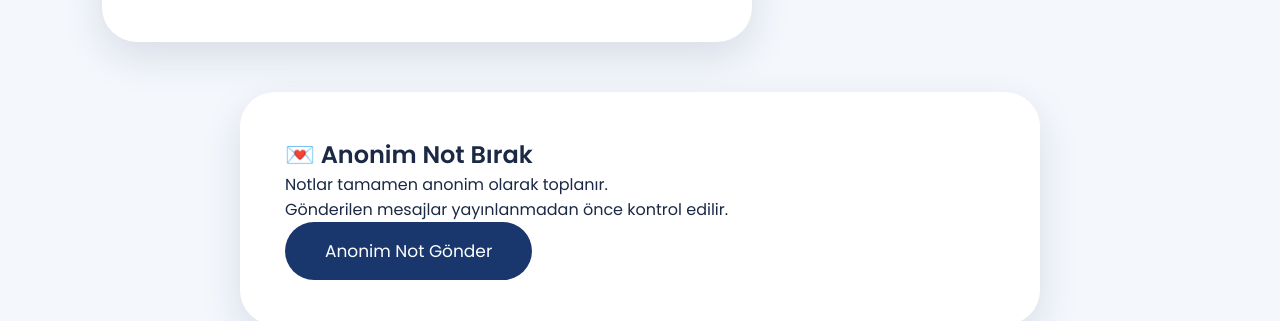
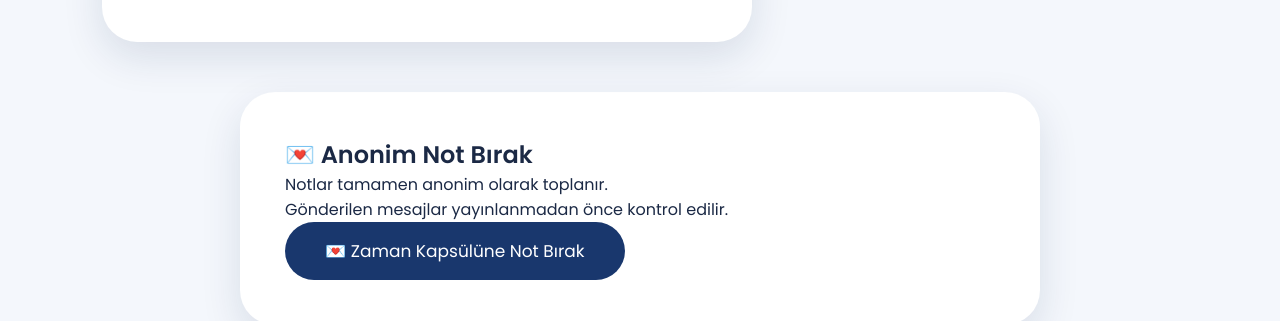
Before and after one commit to nfl26mezunlari09-arch/nfl26mezunlari, a plain HTML site: page mektup.html in a window 1280 px wide. Shown: the part 642-963 px from the top of the page. Drawn offline with nearby package versions, Linux system fonts and the light colour scheme.

Commit message:
Update mektup.html

```diff
--- a/mektup.html
+++ b/mektup.html
@@ -82,9 +82,9 @@ Gönderilen mesajlar yayınlanmadan önce kontrol edilir.
 
 
 
-<a href="GOOGLE_FORM_LINKINI_BURAYA_EKLE" class="primary-button">
+<a href="https://forms.gle/yx9dzL2bUtVv15G36" target="_blank" class="primary-button">
 
-Anonim Not Gönder
+💌 Zaman Kapsülüne Not Bırak
 
 </a>
 
```
